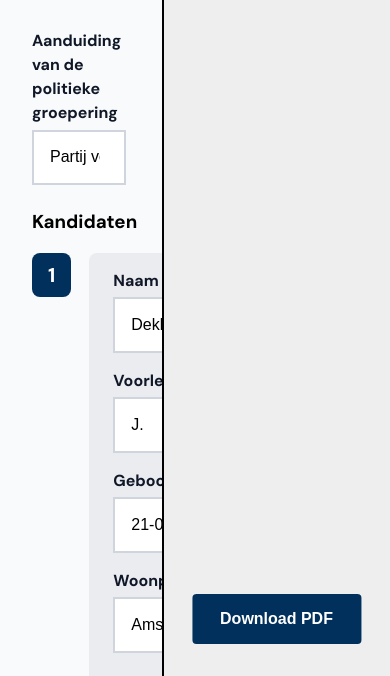
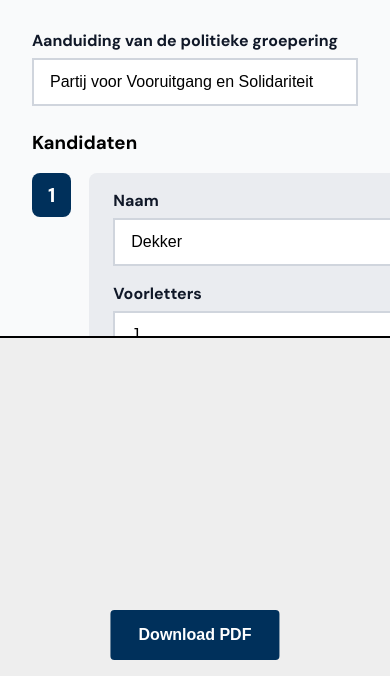
Before and after one commit to marlonbaeten/eks-demo, a plain HTML site: page index.html in a window 390 px wide. Shown: the part 168-844 px from the top of the page. Drawn offline with Linux system fonts and the light colour scheme; no server answers.

Commit message:
Add debounce, mobile styling

```diff
--- a/index.js
+++ b/index.js
@@ -106,7 +106,7 @@ document.getElementById('typst').addEventListener('load', async function () {
       formElement.querySelector('input[name^="candidate"][name$="[locality]"]').name = `candidate[${index}][locality]`;
     });
 
-    previewSvg();
+    renderPreviewSvg();
   };
 
   const createCandidateElement = () => {
@@ -152,7 +152,18 @@ document.getElementById('typst').addEventListener('load', async function () {
     $typst.addSource('/inputs/h1.json', data);
   };
 
-  const previewSvg = async () => {
+  const debounce = (fn, delay) => {
+    let timeoutId;
+
+    return (...args) => {
+      window.clearTimeout(timeoutId);
+      timeoutId = window.setTimeout(() => {
+        fn(...args);
+      }, delay);
+    };
+  };
+
+  const renderPreviewSvg = async () => {
     addInputs();
 
     try {
@@ -169,6 +180,8 @@ document.getElementById('typst').addEventListener('load', async function () {
       console.error('Unable to render Typst preview', error);
     }
   };
+
+  const previewSvg = debounce(renderPreviewSvg, 200);
 
   const exportPdf = async () => {
     addInputs();
--- a/style.css
+++ b/style.css
@@ -44,6 +44,34 @@ body {
     height: 100%;
     font-size: 16px;
     font-family: 'DM Sans', sans-serif;
+}
+
+* {
+    box-sizing: border-box;
+}
+
+/* for screen width < 992 px show preview below form */
+@media (max-width: 992px) {
+    body {
+        flex-direction: column;
+    }
+
+    main {
+        width: 100vw !important;
+        height: 60vh;
+        border-bottom: 2px solid black;
+    }
+
+    #content {
+        width: 100vw !important;
+        height: 40vh;
+        border-left: none !important;
+    }
+
+    #download {
+        right: 50% !important;
+        bottom: 0 !important;
+    }
 }
 
 form {
@@ -132,7 +160,7 @@ header {
 }
 
 .candidate fieldset .form-group input {
-    width: calc(100% - 3rem);
+    width: 100%;
 }
 
 label {
@@ -149,14 +177,15 @@ input {
     border-color: var(--border-color);
     background: white;
     padding: 1rem 1.5rem 1rem 1rem;
-    height: 1.2rem;
+    height: 3rem;
     font-size: 1rem;
 
     width: 32rem;
-    max-width: calc(100% - 3rem);
+    max-width: 100%;
 }
 
-input:hover, input:focus {
+input:hover,
+input:focus {
     border-color: var(--blue-light);
     outline: none;
 }
```
